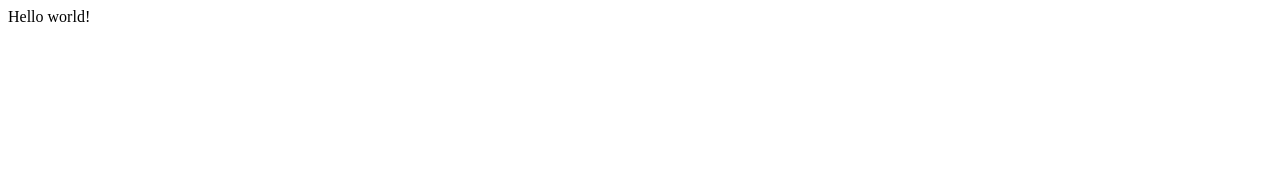
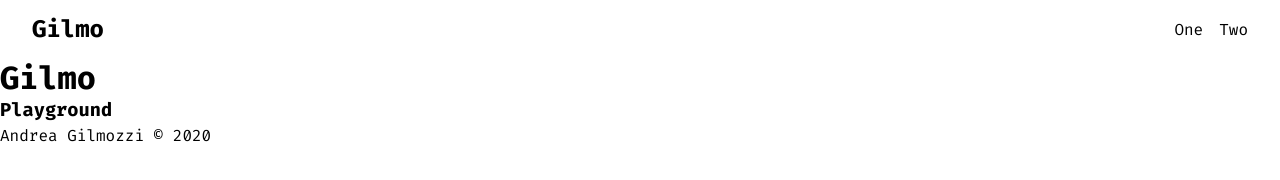
Before and after one commit to gilmoa/gilmoa.github.io, a Gatsby site: page / in a window 1280 px wide. Built offline with nearby package versions, Linux system fonts and the light colour scheme; Gatsby itself is replaced by a stand-in of ours.

Commit message:
adds something

```diff
--- a/gatsby-config.js
+++ b/gatsby-config.js
@@ -6,5 +6,5 @@
 
 module.exports = {
   /* Your site config here */
-  plugins: [],
+  plugins: ["gatsby-plugin-react-helmet", "gatsby-plugin-sass"],
 }
--- a/package.json
+++ b/package.json
@@ -18,7 +18,7 @@
     "gatsby": "^2.24.91",
     "gatsby-plugin-react-helmet": "^3.3.14",
     "gatsby-plugin-sass": "^2.3.22",
-    "node-sass": "^5.0.0",
+    "node-sass": "^4.9.0",
     "react": "^16.12.0",
     "react-dom": "^16.12.0",
     "react-helmet": "^6.1.0"
--- /dev/null
+++ b/src/components/Footer.js
@@ -0,0 +1,7 @@
+import React from "react"
+
+const Footer = () => {
+  return <footer>Andrea Gilmozzi &copy; 2020</footer>
+}
+
+export default Footer
--- /dev/null
+++ b/src/components/Header.js
@@ -0,0 +1,12 @@
+import React from "react"
+
+const Header = () => {
+  return (
+    <header>
+      <h1>Gilmo</h1>
+      <h3>Playground</h3>
+    </header>
+  )
+}
+
+export default Header
--- /dev/null
+++ b/src/components/Layout.js
@@ -0,0 +1,16 @@
+import React from "react"
+
+import Navbar from "./Navbar"
+import Footer from "./Footer"
+
+const Layout = ({ children }) => {
+  return (
+    <>
+      <Navbar />
+      {children}
+      <Footer />
+    </>
+  )
+}
+
+export default Layout
--- /dev/null
+++ b/src/components/Navbar.js
@@ -0,0 +1,17 @@
+import React from "react"
+
+import { navbar } from "../scss/Navbar.module.scss"
+
+const Navbar = () => {
+  return (
+    <nav className={navbar}>
+      <h2>Gilmo</h2>
+      <ul className="links">
+        <li>One</li>
+        <li>Two</li>
+      </ul>
+    </nav>
+  )
+}
+
+export default Navbar
--- a/src/pages/index.js
+++ b/src/pages/index.js
@@ -1,5 +1,15 @@
 import React from "react"
 
+import Layout from "../components/Layout"
+import Header from "../components/Header"
+
+import "../scss/reset.scss"
+import "../scss/style.scss"
+
 export default function Home() {
-  return <div>Hello world!</div>
+  return (
+    <Layout>
+      <Header />
+    </Layout>
+  )
 }
--- /dev/null
+++ b/src/scss/Navbar.module.scss
@@ -0,0 +1,12 @@
+.navbar {
+  display: flex;
+  justify-content: space-between;
+  padding: 1em 2em;
+  align-items: center;
+
+  ul {
+    display: flex;
+    align-items: center;
+    gap: 1em;
+  }
+}
--- /dev/null
+++ b/src/scss/reset.scss
@@ -0,0 +1,78 @@
+/* Box sizing rules */
+*,
+*::before,
+*::after {
+  box-sizing: border-box;
+}
+
+/* Remove default padding */
+ul[class],
+ol[class] {
+  padding: 0;
+}
+
+/* Remove default margin */
+body,
+h1,
+h2,
+h3,
+h4,
+p,
+ul[class],
+ol[class],
+li,
+figure,
+figcaption,
+blockquote,
+dl,
+dd {
+  margin: 0;
+}
+
+/* Set core body defaults */
+body {
+  min-height: 100vh;
+  scroll-behavior: smooth;
+  text-rendering: optimizeSpeed;
+  line-height: 1.5;
+}
+
+/* Remove list styles on ul, ol elements with a class attribute */
+ul[class],
+ol[class] {
+  list-style: none;
+}
+
+/* A elements that don't have a class get default styles */
+a:not([class]) {
+  text-decoration-skip-ink: auto;
+}
+
+/* Make images easier to work with */
+img {
+  max-width: 100%;
+  display: block;
+}
+
+/* Natural flow and rhythm in articles by default */
+article > * + * {
+  margin-top: 1em;
+}
+
+/* Inherit fonts for inputs and buttons */
+input,
+button,
+textarea,
+select {
+  font: inherit;
+}
+
+/* Remove all animations and transitions for people that prefer not to see them */
+@media (prefers-reduced-motion: reduce) {
+  * {
+    animation-duration: 0.01ms !important;
+    animation-iteration-count: 1 !important;
+    transition-duration: 0.01ms !important;
+    scroll-behavior: auto !important;
+  }
+}
--- /dev/null
+++ b/src/scss/style.scss
@@ -0,0 +1,15 @@
+@import url('https://fonts.googleapis.com/css2?family=Fira+Code:wght@400;600;700&display=swap');
+
+:root {
+  --color-primary: black;
+  --color-secondary: white;
+}
+
+body {
+  font-family: 'Fira Code', monospace;
+}
+
+h1,
+h2 {
+  line-height: 1.15em;
+}
```
Also changed, not shown: 1 other file.
